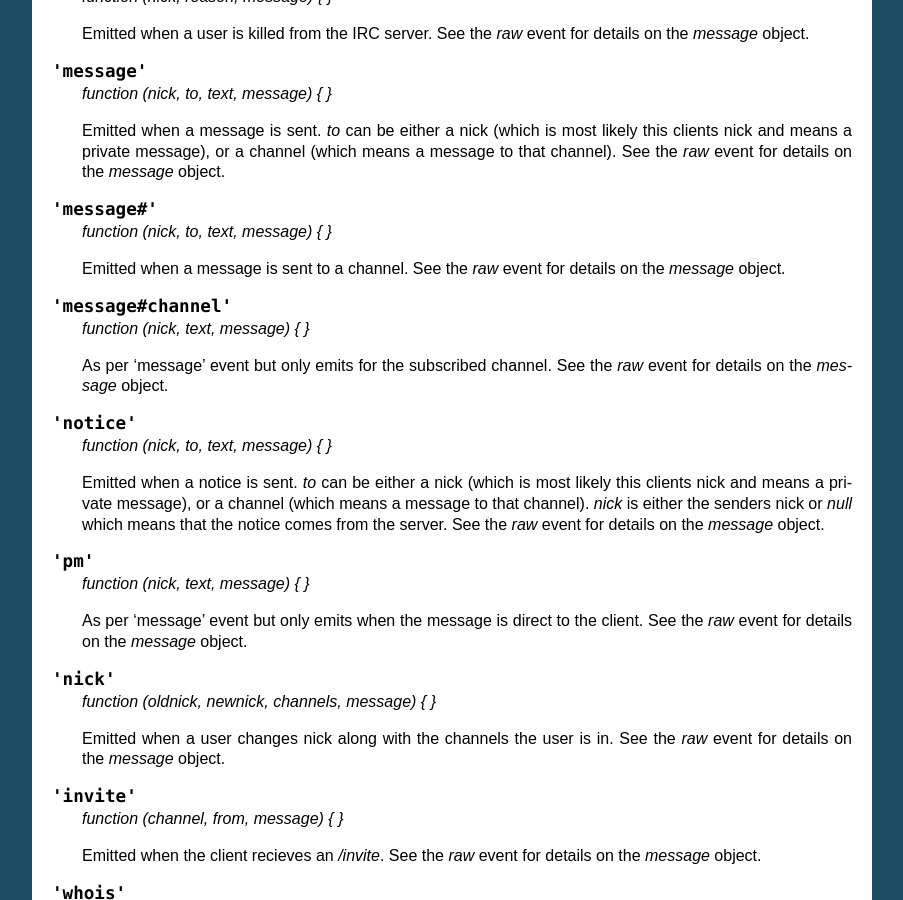
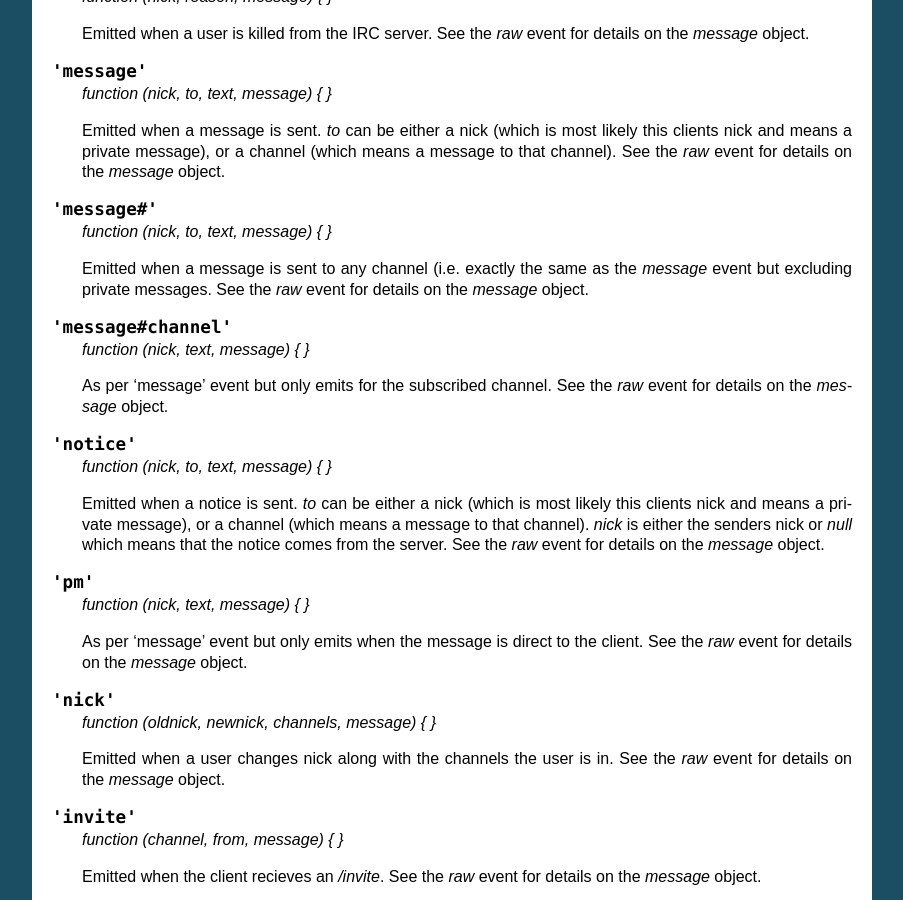
Before and after one commit to martynsmith/node-irc, a Sphinx documentation site: the page built from docs/API.rst, in a window 1280 px wide and 900 px high, scrolled down 3669 px. Shown: the whole window, without its empty margins (198-1101 px from the left). Built offline with Sphinx 7.4.7, drawn with Linux system fonts in a browser that asks for light colours.

Commit message:
Clarify documentation for message# event

```diff
--- a/docs/API.rst
+++ b/docs/API.rst
@@ -239,7 +239,8 @@ Events
 
     `function (nick, to, text, message) { }`
 
-    Emitted when a message is sent to a channel.
+    Emitted when a message is sent to any channel (i.e. exactly the same as the
+    `message` event but excluding private messages.
     See the `raw` event for details on the `message` object.
 
 .. js:data:: 'message#channel'
```
